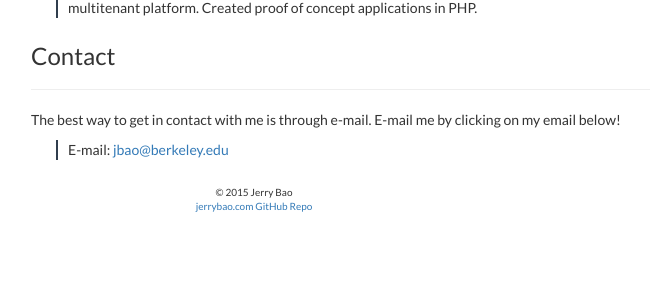
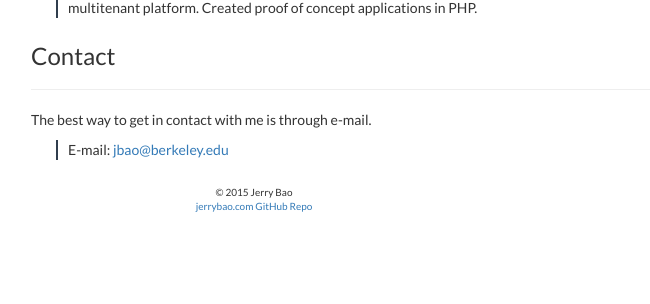
Before and after one commit to thejerrybao/thejerrybao.github.io, a Django app: template portfolio/templates/portfolio/index.html in a window 1280 px wide. Shown: the part 2125-2429 px from the top of the page, without its empty margins (386-1036 px from the left). Run offline with Django 3.2, Linux system fonts and the light colour scheme; the template is opened without the code that fills it, so the values that code supplies are empty; some libraries are stand-ins or nearby versions.

Commit message:
fixed a line

```diff
--- a/portfolio/templates/portfolio/index.html
+++ b/portfolio/templates/portfolio/index.html
@@ -118,7 +118,7 @@
                 </div>
                 <div class="anchor-offset" id="contact">
                     <h3 class="title">Contact</h3><hr>
-                    <p>The best way to get in contact with me is through e-mail. E-mail me by clicking on my email below!
+                    <p>The best way to get in contact with me is through e-mail.
 
                         <p class="indent">E-mail: <script language="javascript" type="text/javascript">var pre = "jbao";document.write("<a href='mailto:" + pre + "@berkeley.edu'>" + pre + "@berkeley.edu</a>");</script><noscript>Enable JavaScript to see my email.</noscript><br />
                     </p>
```
